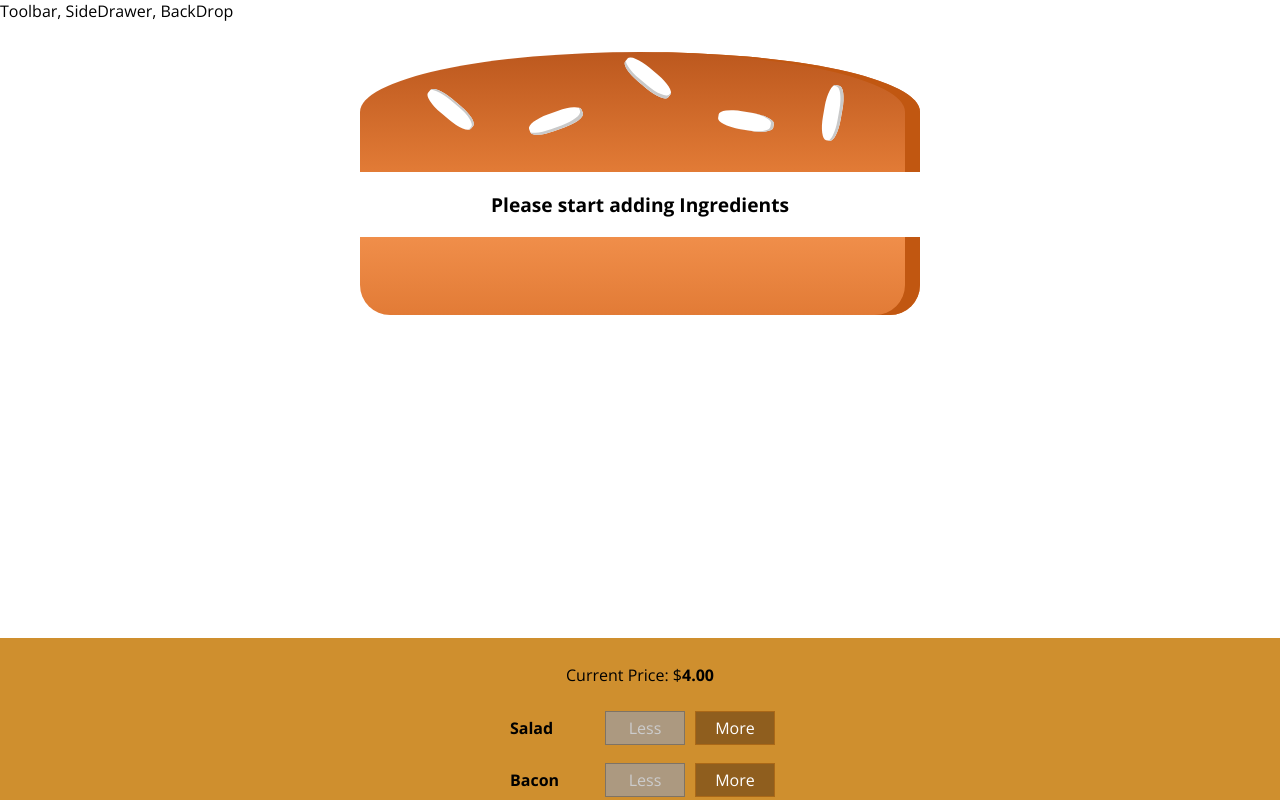
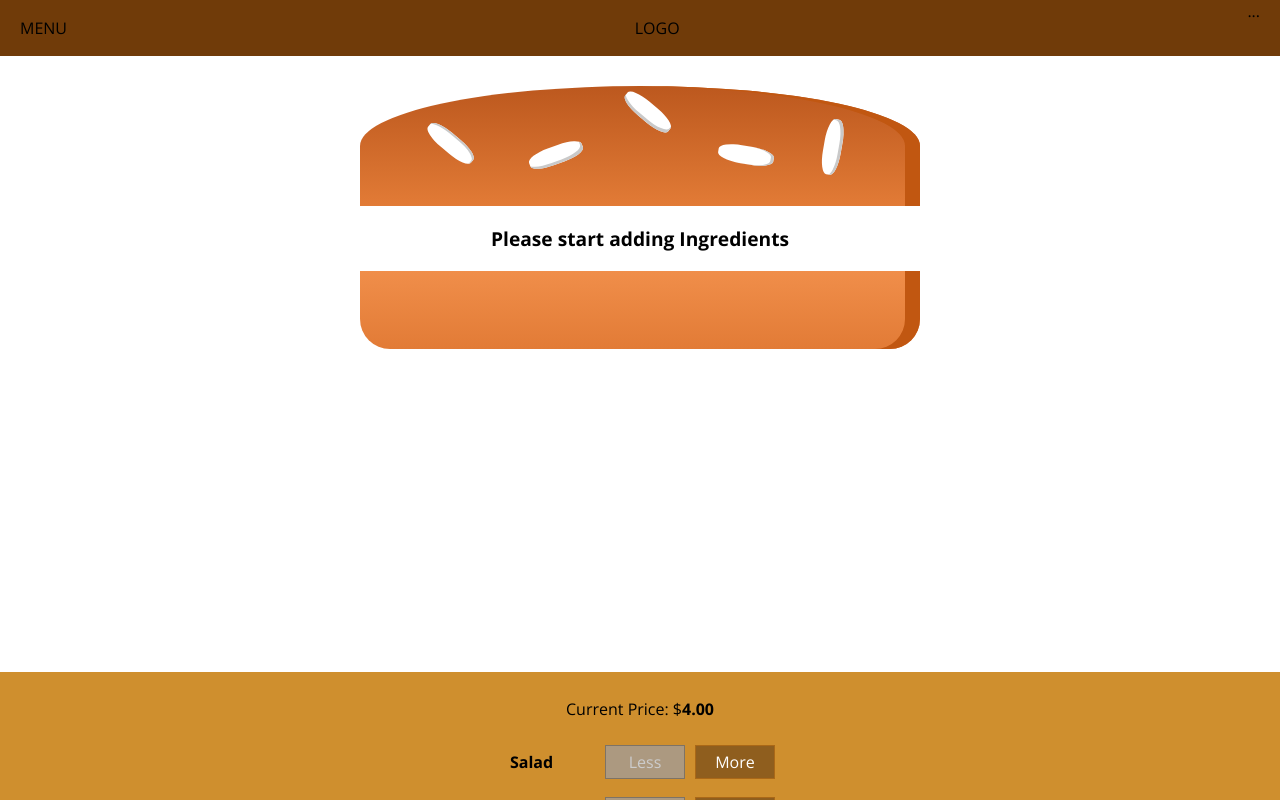
Before and after one commit to Aseelaldallal/burger-builder, a React app: page / in a window 1280 px wide. Shown: the top 800 px of the page. Built offline with nearby package versions, Linux system fonts and the light colour scheme.

Commit message:
Add toolbar to layout

```diff
--- a/src/components/Layout/Layout.css
+++ b/src/components/Layout/Layout.css
@@ -1,3 +1,3 @@
 .Content {
-    margin-top: 16px;
+    margin-top: 72px;
 }
--- a/src/components/Layout/Layout.js
+++ b/src/components/Layout/Layout.js
@@ -1,10 +1,11 @@
 import React from 'react';
 import Auxillary from '../../hoc/Auxillary';
 import classes from "./Layout.css";
+import Toolbar from "../Navigation/Toolbar/Toolbar";
 
 const layout = (props) => (
     <Auxillary>
-        <div>Toolbar, SideDrawer, BackDrop</div>
+        <Toolbar />
         <main className={classes.Content}>
             {props.children}
         </main>
```
